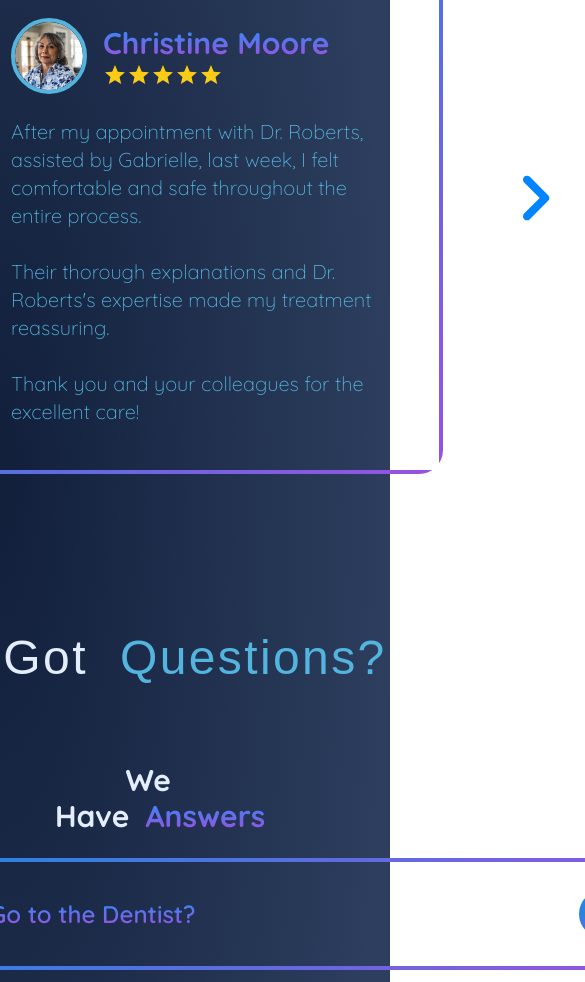
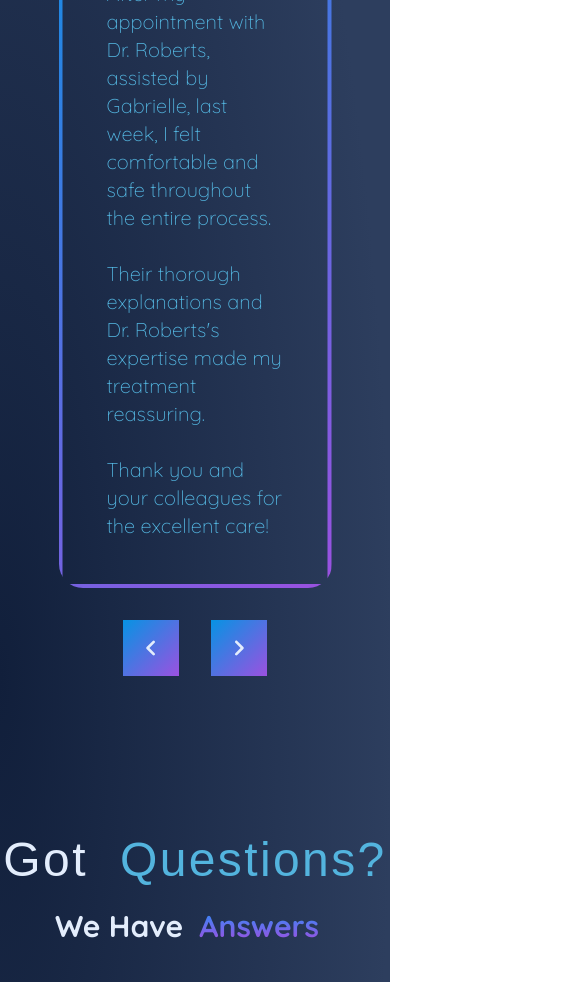
Before and after one commit to sandyFit/Radiant-Studio, a React (Vite) app: page / in a window 390 px wide. Shown: the part 6420-7402 px from the top of the page, 585 px wide, since content can reach past the window. Built offline with nearby package versions, Linux system fonts and the light colour scheme; a web font is replaced by a local one.

Commit message:
Adjusted responsive styles for the Reviews and FAQs sections

```diff
--- a/src/components/cards/QuestionCard.jsx
+++ b/src/components/cards/QuestionCard.jsx
@@ -6,7 +6,8 @@ const QuestionCard = ({ question, answer, isOpen, onToggle }) => {
 
 
     return (
-        <article className={`gradient-border flex flex-col w-[60rem] gap-2 rounded-lg ${ isOpen ? 'active' : '' }`}>
+        <article className={`gradient-border flex flex-col w-10/12 lg:w-[45rem] 2xl:w-[60rem] gap-2 rounded-lg
+            ${isOpen ? 'active' : ''}`}>
             <div className="flex justify-between items-center px-12 py-8"
                 onClick={onToggle}>
 
--- a/src/components/cards/ReviewsCard.jsx
+++ b/src/components/cards/ReviewsCard.jsx
@@ -4,7 +4,7 @@ import { renderDescription } from '../../utils/functions';
 
 const ReviewsCard = ({name, srcImg, review}) => {
     return (
-        <article className='w-[30rem] gradient-border rounded-3xl p-12 mt-12 relative'>
+        <article className='w-[70%] lg:w-[33%] 2xl:w-[25%] gradient-border rounded-3xl p-12 mt-12 relative'>
             <div className="flex justify-start items-center space-x-4">
                 <div >
                     <img src={srcImg}
--- a/src/components/cards/ReviewsCarousel.jsx
+++ b/src/components/cards/ReviewsCarousel.jsx
@@ -1,15 +1,15 @@
-import React, { useEffect, useState } from 'react'
+import React, { useCallback, useEffect, useState } from 'react'
 import ReviewsCard from './ReviewsCard';
 import { ChevronLeftRounded, ChevronRightRounded } from '@mui/icons-material';
 
-const ReviewsCarousel = ({ reviews, autoSlide, autoSlideInterval }) => {
+const ReviewsCarousel = ({ reviews }) => {
 
     const [activeIndex, setActiveIndex] = useState(0);
 
     const getVisibleCards = () => {
         const width = window.innerWidth;
-        if (width < 640) return 1;
-        if (width < 1280) return 2;
+        if (width < 1024) return 1;
+        if (width < 1536) return 2;
         return 3;
     }
 
@@ -28,22 +28,22 @@ const ReviewsCarousel = ({ reviews, autoSlide, autoSlideInterval }) => {
 
         window.addEventListener('resize', handleResize);
         return () => window.removeEventListener('resize', handleResize);
-    }, [activeIndex, reviews.length, visibleCards]); // Added visibleCards to the dependencies array
+    }, [activeIndex, reviews.length]);
 
 
 
-    const goNext = () => {
+    const goNext = useCallback(() => {
     setActiveIndex((prevIndex) => {
-            // Instead of returning undefined when reaching the end, loop back to 0
         let nextIndex = prevIndex + 1;
-            if (nextIndex + visibleCards - 1 >= reviews.length) { // Adjusted condition to account for visibleCards
-                return 0; // Loop back to the start
+        if (nextIndex + visibleCards - 1 >= reviews.length) {
+            return 0;
         }
         else {
             return nextIndex;
         }
     });
-    }
+}, [reviews.length, visibleCards]);
+
 
 
     const goPrev = () => {
@@ -84,20 +84,23 @@ const ReviewsCarousel = ({ reviews, autoSlide, autoSlideInterval }) => {
 
 
     return (
-        <div className='flex justify-center items-center space-x-8'>
-            <button className='p-3 ml-4 text-azure' onClick={goPrev}>
-                <ChevronLeftRounded style={{ fontSize: '6rem' }} />
-            </button>
+        <div className='flex flex-col items-center justify-center'>
             <div className='relative overflow-x-hidden w-auto'>
-                <div className='flex gap-6'>
+                <div className='flex justify-center gap-6'>
                     {renderCards()}
                 </div>
             </div>
-            <button className='p-3 mr-4 text-azure' onClick={goNext}>
-                <ChevronRightRounded style={{ fontSize: '6rem' }} />
+            <div className="flex justify-center gap-8 mt-8">
+                <button className='p-3 bg-custom-gradient-bg-cards text-white3' onClick={goPrev}>
+                    <ChevronLeftRounded style={{ fontSize: '2rem' }} />
+                </button>
+                <button className='p-3 bg-custom-gradient-bg-cards text-white3' onClick={goNext}>
+                    <ChevronRightRounded style={{ fontSize: '2rem' }} />
                 </button>
             </div>
+        </div>
     )
+
 }
 
 export default ReviewsCarousel;
--- a/src/pages/home/About.jsx
+++ b/src/pages/home/About.jsx
@@ -47,13 +47,13 @@ const About = () => {
                     part3={'Studio'}
                 />
 
-            <div className="relative py-[6rem] flex flex-col lg:flex-row justify-center items-center gap-16 md:gap-24">
+            <div className="relative py-[6rem] flex flex-col xl:flex-row justify-center items-center gap-16 md:gap-24">
 
-                <img src="/images/dots.png" alt="dots" className='hidden xl:block absolute w-72 left-24 bottom-2 opacity-25' />
-                <img src="/images/dots.png" alt="dots" className='hidden xl:block absolute w-72 left-[40rem] -top-6 rotate-90 opacity-25' />
+                <img src="/images/dots.png" alt="dots" className='hidden 2xl:block absolute w-72 left-24 bottom-2 opacity-25' />
+                <img src="/images/dots.png" alt="dots" className='hidden 2xl:block absolute w-72 left-[40rem] -top-6 rotate-90 opacity-25' />
 
-                <article className='w-9/12 xl:w-1/2 bg-white shadow-xl shadow-slate-900 transform -rotate-3 px-8 pt-6
-                    pb-24 ml-[1rem] xl:ml-[16rem]'>
+                <article className='w-9/12 lg:w-8/12 2xl:w-1/2 bg-white shadow-xl shadow-slate-900 transform -rotate-3 px-8 pt-6
+                    pb-24 ml-[1rem] lg:ml-36 2xl:ml-[16rem]'>
                     <img src="/images/dental-studio.jpg" alt="Dental Studio"/>
                 </article>
 
@@ -80,7 +80,7 @@ const About = () => {
 
 
                     <button onClick={scrollToTop}
-                        className={`fixed p-5 left-[110rem] top-[48rem] group inline-flex  items-center
+                        className={`fixed p-5 left-96 2xl:left-[110rem] 2xl:top-[48rem] group inline-flex  items-center
                             justify-center overflow-hidden rounded-full bg-white3 bg-opacity-30 z-50
                             ${showFloatingBtn ? '' : 'invisible'}`}>
                         <div className="transition duration-300 group-hover:rotate-[360deg] text-spaceCadet">
@@ -88,8 +88,8 @@ const About = () => {
                         </div>
                     </button>
 
-                    <h2 className='text-center text-white3 text-3xl md:text-5xl xl:text-6xl font-bold
-                        w-2/3 lg:w-2/4 xl:w-2/4 2xl:w-3/5'>
+                    <h2 className='text-center text-white3 text-3xl md:text-4xl xl:text-5xl font-bold
+                        w-2/3 lg:w-3/4 2xl:w-3/5'>
                         Service and Safety is Our
                         <span className='app-title ' style={{ margin: ' 0 1rem' }}>
                             Priority
@@ -97,8 +97,8 @@ const About = () => {
 
                     </h2>
 
-                    <p className='text-lg md:text-xl xl:text-2xl text-white3 font-light mt-8 w-3/4
-                        lg:w-2/4 xl:w-2/4 2xl:w-3/5'>
+                    <p className='text-lg md:text-xl 2xl:text-2xl text-white3 font-light mt-8 w-3/4
+                        2xl:w-3/5'>
                         At Radiant Dental Studio, your well-being is our top priority. We cultivate robust dentist-patient
                         relationships by prioritizing your needs.
                         <br/><br/>
--- a/src/pages/home/Faqs.jsx
+++ b/src/pages/home/Faqs.jsx
@@ -14,7 +14,7 @@ const Faqs = () => {
 
     return (
         <section className='relative flex flex-col justify-center items-center bg-custom-gradient-bg-inverse-left
-            h-auto pt-40 pb-64'>
+            h-auto pt-40 '>
 
             <UnderlineText
                 part1={'Got'}
@@ -22,8 +22,8 @@ const Faqs = () => {
 
             />
             <div>
-                <h2 className='text-center text-white3 text-3xl md:text-6xl font-bold w-2/3
-                    lg:w-2/4 xl:w-2/4 2xl:w-full pb-6 pt-20 lg:pt-4'>
+                <h2 className='text-center text-white3 text-3xl md:text-4xl xl:text-5xl 2xl:text-6xl font-bold
+                     pt-6 pb-10' >
                         We Have
                     <span className='app-title' style={{ margin: ' 0 1rem' }}>
                         Answers
@@ -31,7 +31,7 @@ const Faqs = () => {
                 </h2>
             </div>
 
-            <div className="flex flex-col justify-center items-center space-y-6">
+            <div className="flex flex-col justify-center items-center space-y-6 pb-64">
                 {questions.map((question, index) => (
                 <QuestionCard
                     key={index}
@@ -42,6 +42,8 @@ const Faqs = () => {
                 />
                 ))}
             </div>
+
+            <hr className='w-full h-1 bg-custom-gradient-btn border-none'/>
         </section>
     )
 }
--- a/src/pages/home/Reviews.jsx
+++ b/src/pages/home/Reviews.jsx
@@ -4,10 +4,10 @@ import ReviewsCarousel from '../../components/cards/ReviewsCarousel';
 
 const Reviews = () => {
     return (
-        <section className='bg-custom-gradient-bg-left flex flex-col justify-center pt-32 relative'>
+        <section className='bg-custom-gradient-bg-left flex flex-col justify-center pt-12 xl:pt-32 relative'>
             <div className="flex flex-col items-center gap-8 relative">
-                <h2 className='text-center text-white3 text-3xl md:text-6xl font-bold w-2/3
-                    lg:w-2/4 xl:w-2/4 2xl:w-4/5 pt-20 lg:pt-4' >
+                <h2 className='text-center text-white3 text-3xl md:text-4xl xl:text-5xl 2xl:text-6xl font-bold
+                    w-2/3 md:w-2/4 lg:w-3/5 pt-2 lg:pt-4' >
                     What
                     <span className='app-title' style={{ margin: ' 0 1rem' }}>
                         Our Patients
@@ -15,7 +15,8 @@ const Reviews = () => {
                     Say About Us
                 </h2>
 
-                <p className='text-oceanBlue text-lg md:text-xl xl:text-2xl font-light w-3/4 md:w-2/4 2xl:w-[64%]'>
+                <p className='text-lg md:text-xl 2xl:text-2xl text-white3 font-light mt-1 w-3/4
+                    2xl:w-3/5'>
                     Radiant Dental Studio always appreciates feedback from our valued patients.
                     To date, we're thrilled to have collected over 100 reviews with an average rating of 5 out of 5 stars.
                     Please read what others are saying about us below, and as always, we would love to
@@ -26,7 +27,7 @@ const Reviews = () => {
             </div>
 
             {/* Cards Render Dynamically acording to Responsive Size */}
-            <div className="flex justify-center items-center space-x-4 mt-9" >
+            <div className="flex justify-center items-center space-x-4 mt-6" >
                 <ReviewsCarousel
                 reviews={reviews}
                 autoSlide={true}
--- a/src/pages/home/Services.jsx
+++ b/src/pages/home/Services.jsx
@@ -31,16 +31,16 @@ const Services = () => {
     return (
         <section className='flex justify-center bg-custom-gradient-bg-right py-2 xl:py-12'>
             <div className="flex flex-col items-center gap-8 relative">
-                <h2 className='text-center text-white3 text-3xl md:text-5xl xl:text-6xl font-bold
-                    w-2/3 md:w-2/4 xl:w-2/4 2xl:w-3/5 pt-2 lg:pt-4' data-aos="fade-up">
+                <h2 className='text-center text-white3 text-3xl md:text-4xl xl:text-5xl 2xl:text-6xl font-bold
+                    w-2/3 md:w-2/4 lg:w-3/5 pt-2 lg:pt-4' data-aos="fade-up">
                     Discover Our Exceptional
                     <span className='app-title' style={{ margin: ' 0 1rem' }}>
                         Dental Services
                     </span>
                 </h2>
 
-                <p className='text-lg md:text-xl xl:text-2xl text-white3 font-light mt-8 w-3/4
-                    lg:w-2/4 xl:w-2/4 2xl:w-3/5'
+                <p className='text-lg md:text-xl 2xl:text-2xl text-white3 font-light mt-8 w-3/4
+                    2xl:w-3/5'
                     data-aos="fade-up"
                 >
                     We provide a wide range of treatments, including cosmetic dentistry. Our commitment is rooted in
```
Also changed, not shown: public/big-map.jpg (added). Lines whose indentation alone changed are shown as unchanged.
